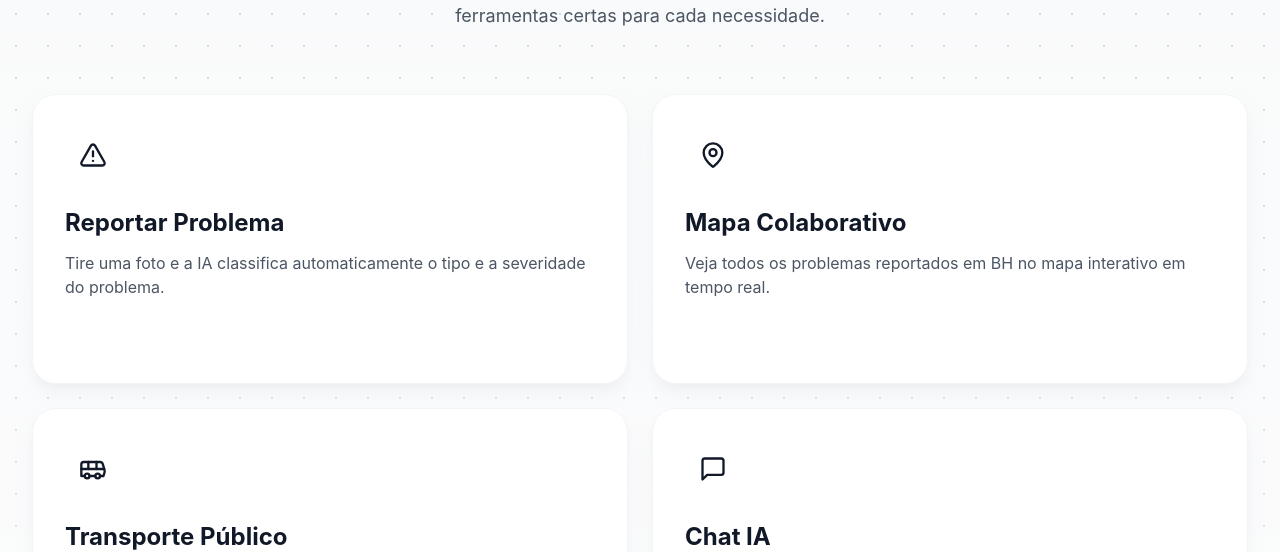
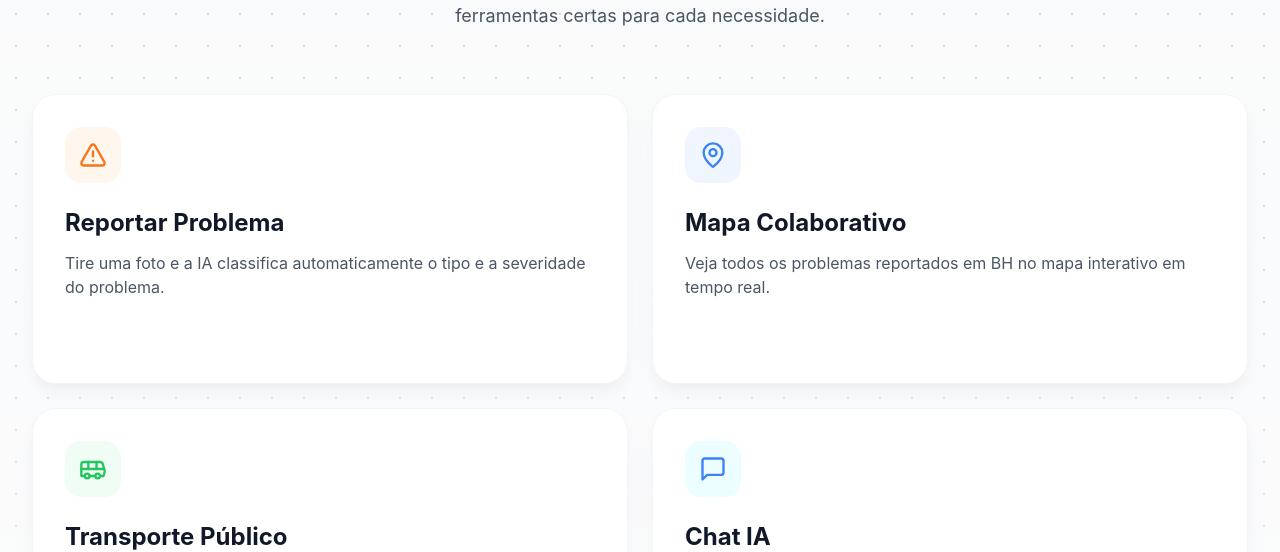
Before and after one commit to RobsonMarcolino/bh-mobilidade-360, a Next.js app: page / in a window 1280 px wide. Shown: the part 826-1378 px from the top of the page. Built offline with nearby package versions, Linux system fonts and the light colour scheme.

Commit message:
fix: corrigir tipagem bgColor nos cards para resolver erro de build no GitHub Actions

```diff
--- a/src/app/page.tsx
+++ b/src/app/page.tsx
@@ -151,8 +151,8 @@ export default function HomePage() {
               >
                 <Link href={feature.href} className="block w-full h-full">
                   <div>
-                    <div className={`w-14 h-14 rounded-2xl ${feature.bg} flex items-center justify-center mb-6 group-hover:scale-110 group-hover:rotate-3 transition-transform`}>
-                      <Icon className={`w-7 h-7 ${feature.color}`} />
+                    <div className={`w-14 h-14 rounded-2xl ${feature.bgColor} flex items-center justify-center mb-6 group-hover:scale-110 group-hover:rotate-3 transition-transform`}>
+                      <Icon className={`w-7 h-7 bg-gradient-to-br ${feature.color} bg-clip-text`} style={{ color: feature.color.includes('orange') ? '#f97316' : feature.color.includes('blue') ? '#3b82f6' : feature.color.includes('green') ? '#22c55e' : feature.color.includes('cyan') ? '#06b6d4' : '#a855f7' }} />
                     </div>
                     <h3 className="text-xl md:text-2xl font-bold text-gray-900 mb-3 group-hover:text-[#005DAA] transition-colors">{feature.title}</h3>
                     <p className="text-gray-600 leading-relaxed text-sm md:text-base">{feature.description}</p>
```
